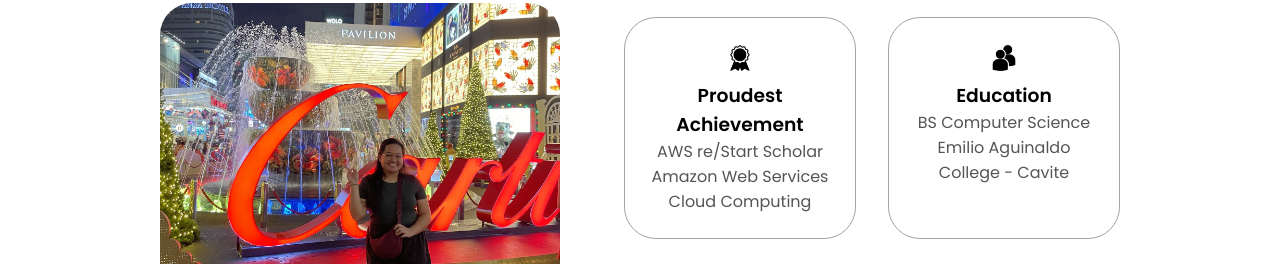
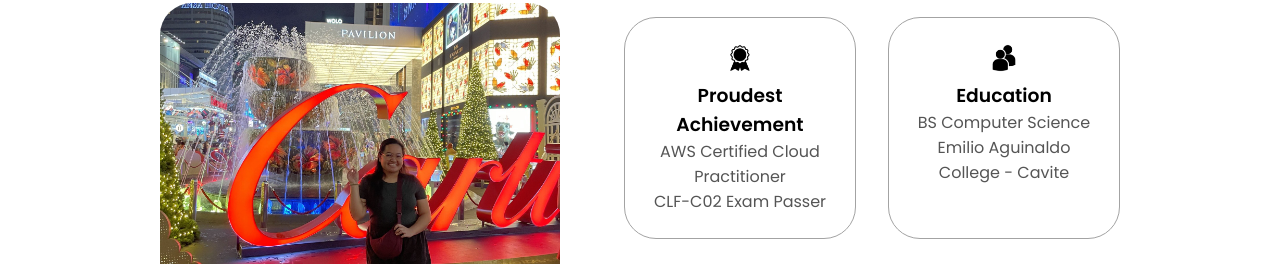
Before and after one commit to alizzabaral/alizzabaral.github.io, a plain HTML site: page index.html in a window 1280 px wide. Shown: the part 1040-1304 px from the top of the page. Drawn offline with Linux system fonts and the light colour scheme; files whose address does not match are found by name.

Commit message:
Update index.html

```diff
--- a/index.html
+++ b/index.html
@@ -111,7 +111,7 @@
                 class="icon"
               />
               <h3>Proudest Achievement</h3>
-              <p>AWS re/Start Scholar<br />Amazon Web Services Cloud Computing</p>
+              <p>AWS Certified Cloud Practitioner<br />CLF-C02 Exam Passer</p>
             </div>
             <div class="details-container">
               <img
```
